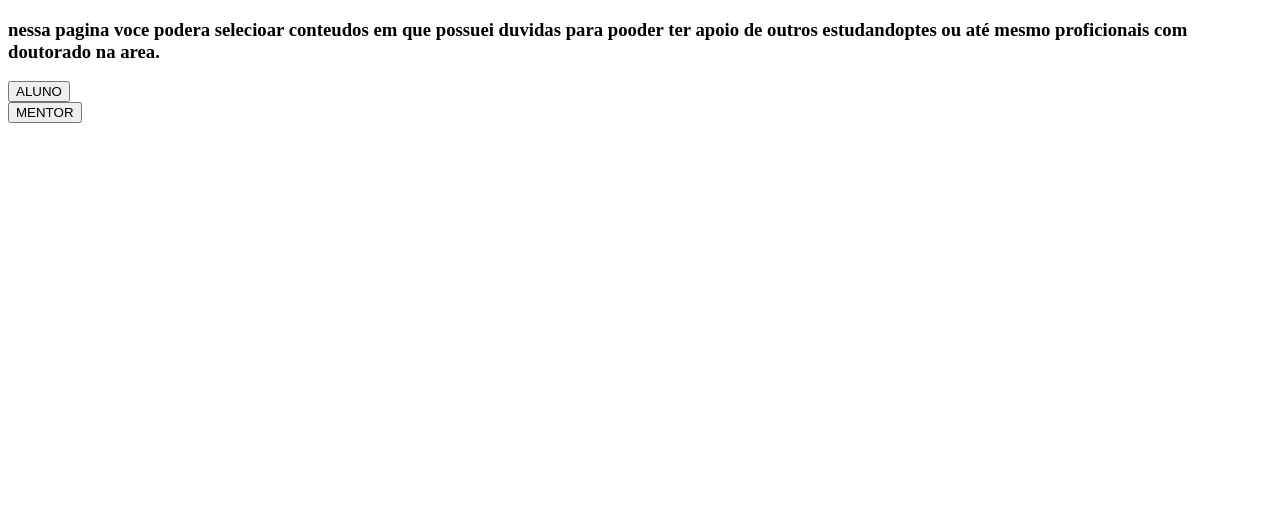
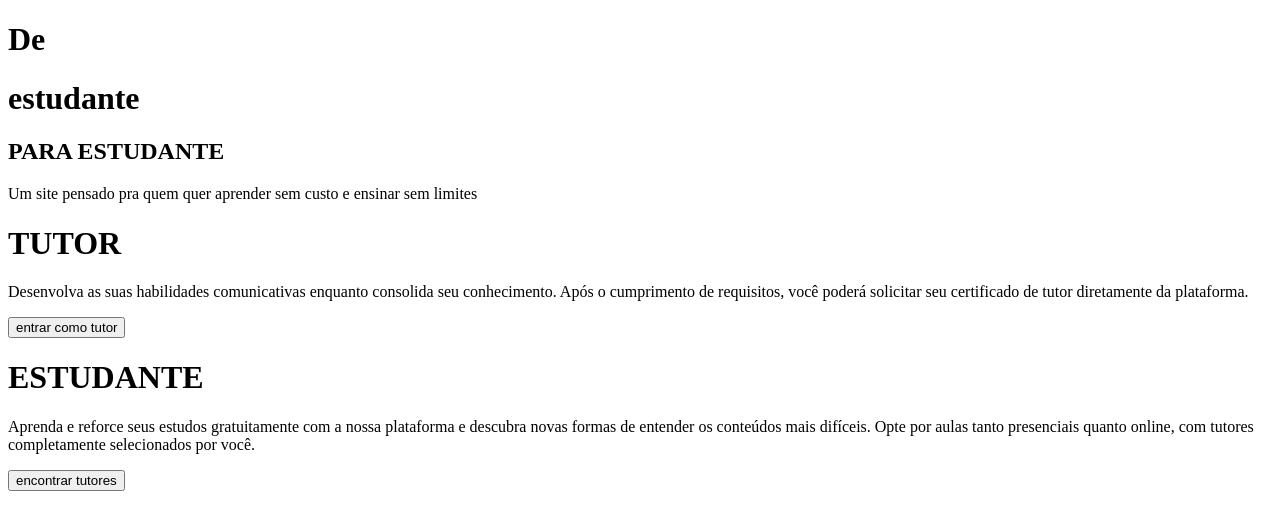
Before and after one commit to N4than-Rossi/Marketplace_estudantil, a Flask app: page / in a window 1280 px wide. Shown: the part 98-628 px from the top of the page. Run offline with Flask 3, Linux system fonts and the light colour scheme.

Commit message:
add homepage

```diff
--- a/templates/index.html
+++ b/templates/index.html
@@ -1,19 +1,31 @@
 {% extends "layout.html" %}
 
 {% block content %}
-    <div class="introdução">
-        <h3> nessa pagina voce podera selecioar conteudos em que possuei duvidas para pooder ter apoio de outros estudandoptes ou até mesmo proficionais com doutorado na area.</h3>
-    </div>
-    <div class="escolha">
-        <div class="aluno">
-            <a href="../pages/aluno.htmlç">
-                <button class="add-button" arial="direcionese a pagina de aluno">ALUNO</button>
-            </a>
+    <div class = "container info">
+        <div class = "main text">
+            <h1> De </h1>
+            <h1> estudante </h1>
+            <h2> PARA ESTUDANTE</h2>
+            <div class = "mini desc">
+                <p> Um site pensado pra quem quer aprender sem custo e ensinar sem limites</p>
+            </div>
         </div>
-        <div class="mentor">
-            <a href="../pages/mentor.html">
-                <button class="add-button" arial="direcionese a pagina de aluno">MENTOR</button>
-            </a>
+        <div class = "boxes container">
+            <div class = "big box">
+                <h1> TUTOR</h1>
+                <p> Desenvolva as suas habilidades comunicativas  enquanto consolida seu conhecimento.
+Após o cumprimento de requisitos, você poderá solicitar seu certificado de tutor diretamente da plataforma.</p>
+                <a href="cadastro.html"> <button> entrar como tutor </button> </a>
+            </div>
+
+            <div class = "big box">
+                <h1> ESTUDANTE</h1>
+                <p> Aprenda e reforce seus estudos gratuitamente com a nossa plataforma e descubra novas formas de entender os conteúdos mais difíceis.
+Opte por aulas tanto presenciais quanto online, com tutores completamente selecionados por você.</p>
+                <a href="cadastro.html"> <button> encontrar tutores </button> </a>
+            </div>
         </div>
+
+
     </div>
 {% endblock %}
```
